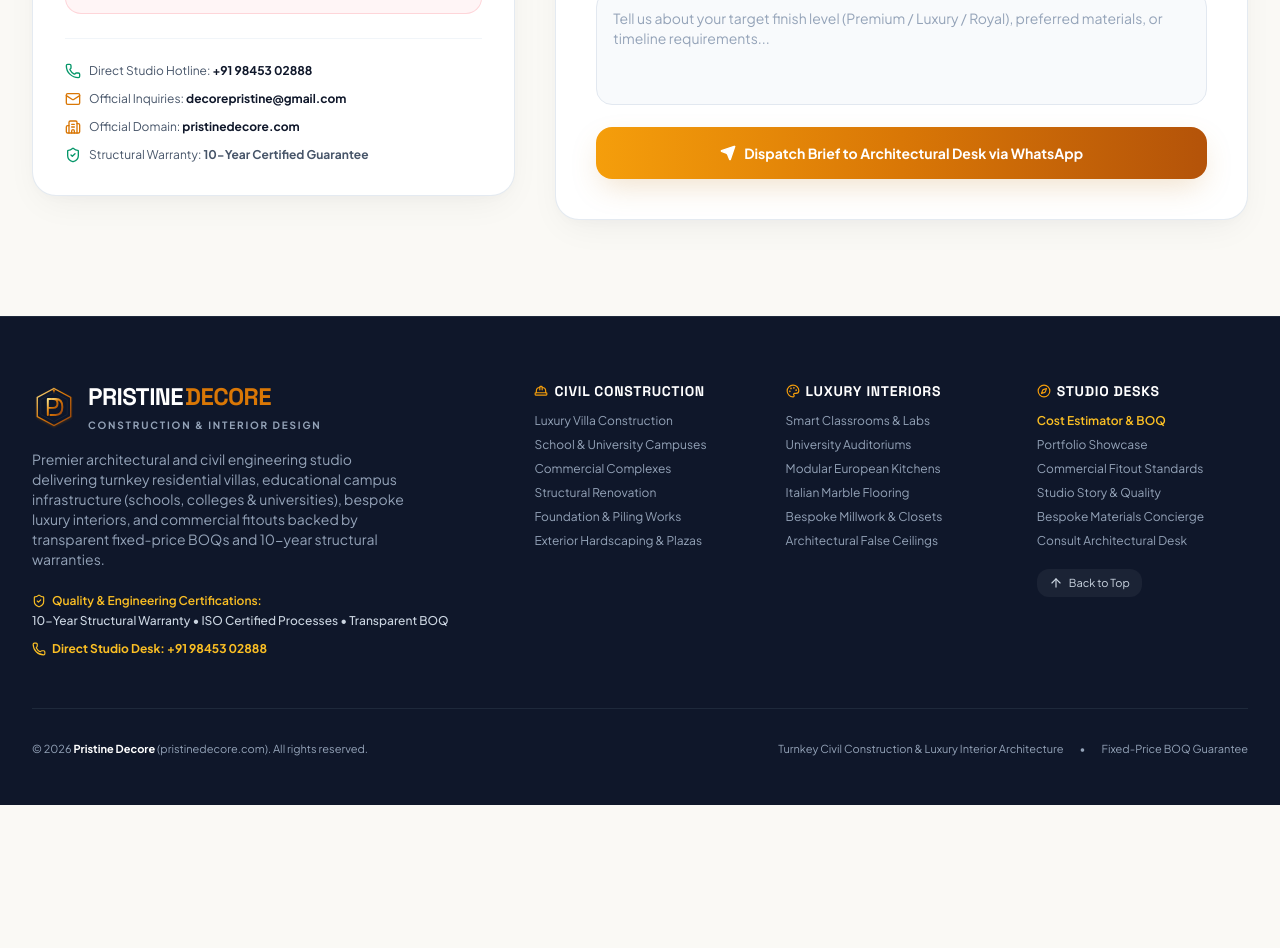
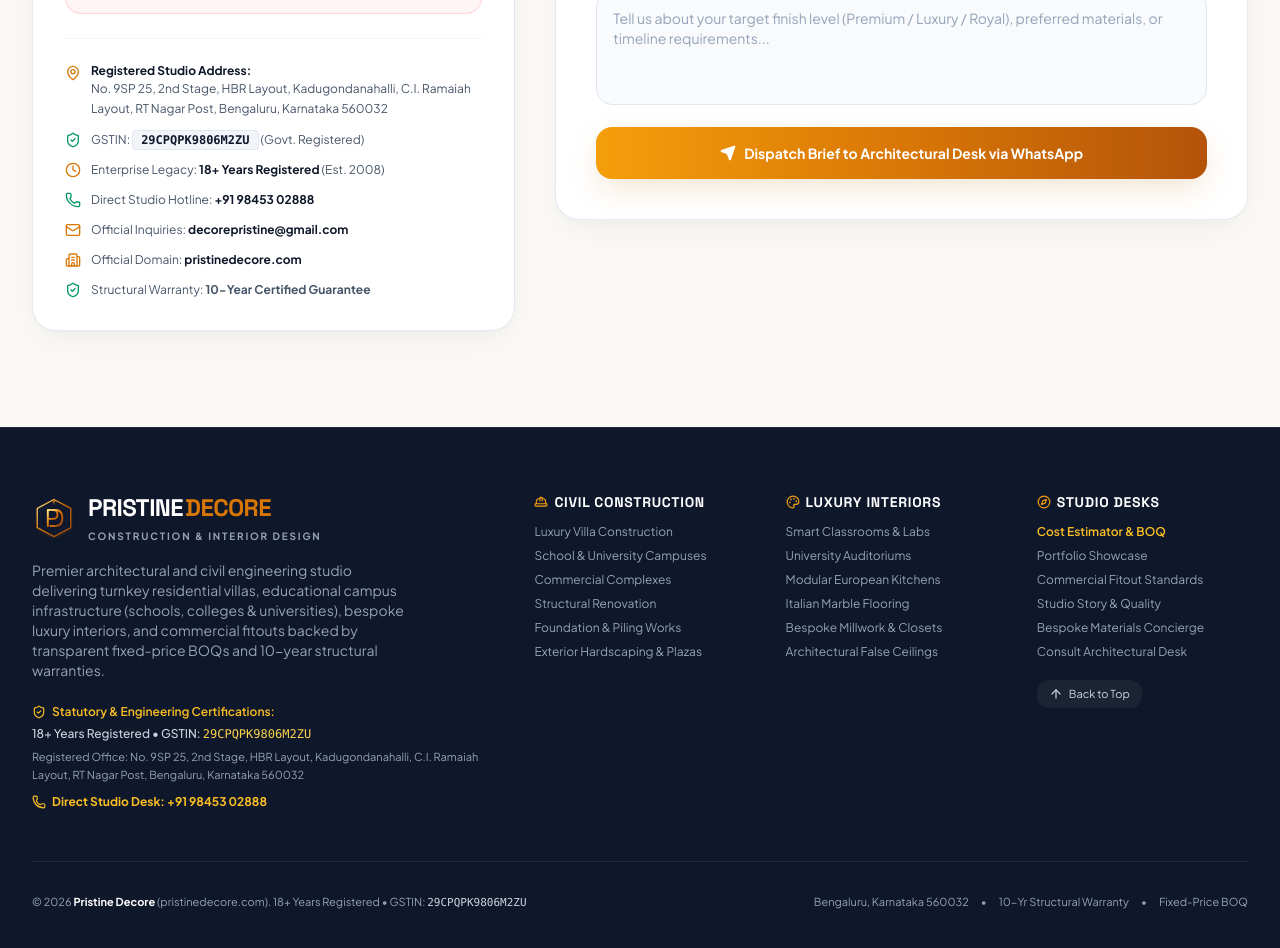
Before and after one commit to razak221/network, a React (Vite) app: page /contact in a window 1280 px wide. Shown: the part 900-1848 px from the top of the page. Before the commit the page ends 1705 px from the top, so only its background shows below. Built offline with nearby package versions, Linux system fonts and the light colour scheme; no server answers.

Commit message:
feat: add 18+ years registration credentials, GSTIN 29CPQPK9806M2ZU, and registered Bengaluru address across site

```diff
--- a/index.html
+++ b/index.html
@@ -8,7 +8,7 @@
   <meta name="google-site-verification" content="WgPAoil6wz367LJQS71lrilZkbVlScoaL9BvqBwUP34" />
   <title>Pristine Decore | Turnkey Civil Construction & Luxury Interior Architecture</title>
   <meta name="description"
-    content="Pristine Decore (pristinedecore.com) - Premier architectural atelier for turnkey civil construction, luxury residential villas, schools, colleges, university campuses, bespoke interior design, modular Italian kitchens, and commercial corporate fitouts with fixed-price BOQs and 10-year structural warranty." />
+    content="Pristine Decore (pristinedecore.com) - 18+ Years Registered turnkey civil construction & luxury interior architecture atelier. GSTIN: 29CPQPK9806M2ZU. Luxury residential villas, schools, colleges, university campuses, bespoke interior design, modular Italian kitchens, and commercial corporate fitouts with fixed-price BOQs and 10-year structural warranty." />
   <link rel="canonical" href="https://pristinedecore.com/" />
   <meta name="theme-color" content="#FAF9F5" />
 
@@ -43,11 +43,22 @@
       "@context": "https://schema.org",
       "@type": "GeneralContractor",
       "name": "Pristine Decore",
+      "legalName": "Pristine Decore",
       "url": "https://pristinedecore.com",
       "logo": "https://pristinedecore.com/logo.png",
-      "description": "Turnkey civil construction, bespoke residential architectural design, luxury interior fitouts, modular kitchens, and premium commercial construction.",
+      "description": "18+ Years Registered turnkey civil construction, bespoke residential architectural design, educational campus infrastructure, luxury interior fitouts, modular kitchens, and premium commercial construction.",
       "telephone": "+91-9845302888",
       "email": "decorepristine@gmail.com",
+      "taxID": "29CPQPK9806M2ZU",
+      "foundingDate": "2008",
+      "address": {
+        "@type": "PostalAddress",
+        "streetAddress": "No. 9SP 25, 2nd Stage, HBR Layout, Kadugondanahalli, C.I. Ramaiah Layout, RT Nagar Post",
+        "addressLocality": "Bengaluru",
+        "addressRegion": "Karnataka",
+        "postalCode": "560032",
+        "addressCountry": "IN"
+      },
       "areaServed": "National",
       "hasOfferCatalog": {
         "@type": "OfferCatalog",
--- a/src/components/ContactSection.jsx
+++ b/src/components/ContactSection.jsx
@@ -104,6 +104,19 @@ export default function ContactSection() {
                     <div className="text-xs text-slate-500 font-semibold uppercase tracking-wider">Consultation & Site Hours</div>
                     <div className="text-sm font-bold text-slate-900">Monday - Saturday (9:00 AM - 7:30 PM)</div>
                     <div className="text-xs text-slate-500 mt-0.5">On-site structural inspections available 7 days a week</div>
+                  </div>
+                </div>
+
+                <div className="flex items-start gap-3.5">
+                  <div className="w-11 h-11 rounded-2xl bg-amber-50 border border-amber-200 flex items-center justify-center text-amber-700 shrink-0 shadow-soft-sm">
+                    <MapPin className="w-5 h-5" />
+                  </div>
+                  <div>
+                    <div className="text-xs text-slate-500 font-semibold uppercase tracking-wider">Registered Studio Address</div>
+                    <div className="text-xs sm:text-sm font-bold text-slate-900 leading-snug">{CONTACT_CONFIG.studioAddress}</div>
+                    <div className="text-[11px] text-amber-800 font-medium mt-1">
+                      18+ Years Registered • GSTIN: <span className="font-mono font-bold">{CONTACT_CONFIG.gstin}</span>
+                    </div>
                   </div>
                 </div>
               </div>
--- a/src/components/EventBuilder.jsx
+++ b/src/components/EventBuilder.jsx
@@ -476,7 +476,8 @@ export default function EventBuilder({ isOpenModal = false, onClose, hideHeader
         <div className="flex items-center justify-between border-b-2 border-slate-900 pb-4 mb-6">
           <div>
             <h1 className="font-heading text-2xl font-bold text-slate-900 tracking-tight">PRISTINE DECORE</h1>
-            <p className="text-xs uppercase tracking-widest text-slate-500">Turnkey Construction &amp; Luxury Interior Atelier</p>
+            <p className="text-xs uppercase tracking-widest text-slate-500">Turnkey Construction &amp; Luxury Interior Atelier • 18+ Years Registered</p>
+            <p className="text-[10px] text-slate-600 mt-0.5">GSTIN: {CONTACT_CONFIG.gstin} • {CONTACT_CONFIG.studioAddress}</p>
           </div>
           <div className="text-right">
             <span className="inline-block px-3 py-1 bg-slate-900 text-white text-xs font-bold uppercase rounded">
--- a/src/components/Footer.jsx
+++ b/src/components/Footer.jsx
@@ -35,13 +35,16 @@ export default function Footer() {
               Premier architectural and civil engineering studio delivering turnkey residential villas, educational campus infrastructure (schools, colleges &amp; universities), bespoke luxury interiors, and commercial fitouts backed by transparent fixed-price BOQs and 10-year structural warranties.
             </p>
 
-            <div className="pt-2 text-xs text-slate-300 space-y-1">
+            <div className="pt-2 text-xs text-slate-300 space-y-1.5">
               <div className="text-amber-400 font-semibold flex items-center gap-1.5">
                 <ShieldCheck className="w-3.5 h-3.5 text-amber-400" />
-                <span>Quality & Engineering Certifications:</span>
+                <span>Statutory &amp; Engineering Certifications:</span>
               </div>
-              <div className="text-slate-300 font-medium">10-Year Structural Warranty • ISO Certified Processes • Transparent BOQ</div>
-              <div className="pt-2">
+              <div className="text-slate-300 font-medium">18+ Years Registered • GSTIN: <span className="font-mono text-amber-300">{CONTACT_CONFIG.gstin}</span></div>
+              <div className="text-slate-400 text-[11px] leading-relaxed">
+                Registered Office: {CONTACT_CONFIG.studioAddress}
+              </div>
+              <div className="pt-1">
                 <a href="tel:+919845302888" className="inline-flex items-center gap-1.5 text-amber-400 hover:text-amber-300 font-bold transition-colors">
                   <Phone className="w-3.5 h-3.5" />
                   <span>Direct Studio Desk: +91 98453 02888</span>
@@ -113,12 +116,14 @@ export default function Footer() {
         {/* Bottom Copyright */}
         <div className="pt-8 flex flex-col sm:flex-row items-center justify-between gap-4 text-[11px] text-slate-400">
           <div>
-            © {new Date().getFullYear()} <strong className="text-white">Pristine Decore</strong> ({CONTACT_CONFIG.domain}). All rights reserved.
+            © {new Date().getFullYear()} <strong className="text-white">Pristine Decore</strong> ({CONTACT_CONFIG.domain}). 18+ Years Registered • GSTIN: <span className="font-mono text-slate-300">{CONTACT_CONFIG.gstin}</span>
           </div>
-          <div className="flex items-center gap-4 text-slate-400">
-            <span>Turnkey Civil Construction & Luxury Interior Architecture</span>
+          <div className="flex items-center gap-3 text-slate-400">
+            <span>Bengaluru, Karnataka 560032</span>
             <span>•</span>
-            <span>Fixed-Price BOQ Guarantee</span>
+            <span>10-Yr Structural Warranty</span>
+            <span>•</span>
+            <span>Fixed-Price BOQ</span>
           </div>
         </div>
       </div>
--- a/src/components/Hero.jsx
+++ b/src/components/Hero.jsx
@@ -35,7 +35,7 @@ export default function Hero({ onOpenConfigurator }) {
           <div className="inline-flex items-center gap-2.5 px-5 py-2 rounded-full bg-white border border-amber-300/80 text-amber-900 text-xs sm:text-sm font-semibold tracking-wide shadow-luxury-sm">
             <span className="w-2 h-2 rounded-full bg-emerald-500 animate-pulse"></span>
             <span className="uppercase tracking-widest text-[11px] font-bold text-amber-800">
-              Turnkey Architectural Construction &amp; Luxury Interior Atelier
+              18+ Years Registered • GSTIN: {CONTACT_CONFIG.gstin} • Turnkey Civil &amp; Interior Atelier
             </span>
           </div>
 
@@ -86,14 +86,14 @@ export default function Hero({ onOpenConfigurator }) {
           <div className="pt-2 flex justify-center">
             <div className="inline-flex flex-wrap items-center justify-center gap-2.5 text-xs sm:text-sm text-slate-700 bg-white/90 backdrop-blur-md px-5 py-2.5 rounded-full border border-slate-200/90 shadow-luxury-sm">
               <ShieldCheck className="w-4 h-4 text-amber-600 shrink-0" />
-              <span className="text-slate-500 font-medium">The Pristine Standards:</span>
+              <span className="text-slate-500 font-medium">Statutory &amp; Quality Credentials:</span>
+              <span className="font-bold text-amber-900 bg-amber-50 px-2.5 py-0.5 rounded-full border border-amber-200">18+ Years Registered</span>
+              <span className="text-amber-400">•</span>
+              <span className="font-mono font-bold text-slate-900">GSTIN: {CONTACT_CONFIG.gstin}</span>
+              <span className="text-amber-400">•</span>
               <span className="font-bold text-slate-900">10-Year Structural Warranty</span>
               <span className="text-amber-400">•</span>
               <span className="font-bold text-slate-900">Fixed-Price BOQ</span>
-              <span className="text-amber-400">•</span>
-              <span className="font-bold text-slate-900">100% On-Time Handover</span>
-              <span className="text-amber-400">•</span>
-              <span className="font-bold text-slate-900">Resident Site Engineers</span>
             </div>
           </div>
 
@@ -102,9 +102,9 @@ export default function Hero({ onOpenConfigurator }) {
             <div className="p-5 rounded-3xl bg-white border border-slate-200/90 shadow-luxury hover:shadow-luxury-lg transition-all card-luxury">
               <div className="flex items-center gap-2 text-amber-600 mb-1">
                 <Building2 className="w-5 h-5" />
-                <span className="font-heading font-bold text-xl text-slate-900">250+</span>
+                <span className="font-heading font-bold text-xl text-slate-900">18+ Years</span>
               </div>
-              <p className="text-xs text-slate-500 font-semibold">Villas, Campuses & Commercial Built</p>
+              <p className="text-xs text-slate-500 font-semibold">Registered Construction Firm (GSTIN Verified)</p>
             </div>
 
             <div className="p-5 rounded-3xl bg-white border border-slate-200/90 shadow-luxury hover:shadow-luxury-lg transition-all card-luxury">
@@ -120,7 +120,7 @@ export default function Hero({ onOpenConfigurator }) {
                 <Compass className="w-5 h-5" />
                 <span className="font-heading font-bold text-xl text-slate-900">400+</span>
               </div>
-              <p className="text-xs text-slate-500 font-semibold">Luxury Residential & Institutional Spaces</p>
+              <p className="text-xs text-slate-500 font-semibold">Villas, Campuses & Luxury Interiors</p>
             </div>
 
             <div className="p-5 rounded-3xl bg-white border border-slate-200/90 shadow-luxury hover:shadow-luxury-lg transition-all card-luxury">
--- a/src/components/Navbar.jsx
+++ b/src/components/Navbar.jsx
@@ -55,8 +55,8 @@ export default function Navbar({ onOpenConfigurator, onOpenContact }) {
       {/* Top Banner Alert (Soft Light Champagne) */}
       <div className="bg-amber-50 text-amber-900 border-b border-amber-200/50 px-4 py-1.5 text-xs font-semibold text-center tracking-wide flex flex-wrap items-center justify-center gap-2">
         <span className="inline-block w-2 h-2 rounded-full bg-amber-600 animate-pulse"></span>
-        <span>TURNKEY CIVIL CONSTRUCTION &amp; LUXURY INTERIOR ATELIER</span>
-        <span className="hidden sm:inline opacity-70">• 10-Year Structural Warranty • Studio Desk:</span>
+        <span>18+ YEARS REGISTERED • GSTIN: {CONTACT_CONFIG.gstin} • TURNKEY CIVIL &amp; INTERIORS</span>
+        <span className="hidden sm:inline opacity-70">• 10-Yr Warranty • Studio Desk:</span>
         <a href="tel:+919845302888" className="font-bold text-amber-950 hover:underline flex items-center gap-1">
           <PhoneCall className="w-3 h-3 text-amber-700" />
           <span>+91 98453 02888</span>
--- a/src/config/contact.js
+++ b/src/config/contact.js
@@ -64,8 +64,18 @@ export const CONTACT_CONFIG = {
     }
   },
 
-  // Studio Address
-  studioAddress: "Atelier Suite 402, Signature Towers, Prime Business District",
+  // Statutory Registrations & Credentials
+  gstin: "29CPQPK9806M2ZU",
+  registrationYears: "18+ Years Registered",
+  experienceYears: "18+ Years",
+  establishedYear: "2008",
+
+  // Official Registered Studio Address
+  studioAddress: "No. 9SP 25, 2nd Stage, HBR Layout, Kadugondanahalli, C.I. Ramaiah Layout, RT Nagar Post, Bengaluru, Karnataka 560032",
+  shortAddress: "No. 9SP 25, 2nd Stage, HBR Layout, Bengaluru 560032",
+  city: "Bengaluru",
+  state: "Karnataka",
+  pincode: "560032",
   operatingHours: "Monday – Saturday: 9:00 AM – 7:30 PM (Site Operations 24/7)",
 
   // Helper function to build pre-filled WhatsApp URLs
--- a/src/pages/AboutPage.jsx
+++ b/src/pages/AboutPage.jsx
@@ -45,6 +45,37 @@ export default function AboutPage() {
           <p className="text-slate-600 text-sm sm:text-base lg:text-lg leading-relaxed">
             Pristine Decore was established to unite certified civil structural engineering with bespoke European interior design and transparent fixed-price BOQs.
           </p>
+        </div>
+      </div>
+
+      {/* Statutory Registration & Corporate Credentials Card */}
+      <div className="max-w-7xl mx-auto px-4 sm:px-6 lg:px-8 mb-16">
+        <div className="p-6 sm:p-8 rounded-3xl bg-gradient-to-r from-amber-50/80 via-white to-teal-50/80 border border-amber-200/90 shadow-luxury flex flex-col md:flex-row items-center justify-between gap-6">
+          <div className="flex items-start sm:items-center gap-4">
+            <div className="w-14 h-14 rounded-2xl bg-amber-500 text-white flex items-center justify-center font-bold text-xl shrink-0 shadow-soft-gold">
+              18+
+            </div>
+            <div>
+              <div className="inline-flex items-center gap-2 text-xs font-bold uppercase tracking-wider text-amber-800">
+                <ShieldCheck className="w-4 h-4 text-emerald-600" />
+                <span>18+ Years Registered Enterprise (Est. 2008)</span>
+              </div>
+              <h3 className="font-heading font-bold text-xl sm:text-2xl text-slate-900 mt-1">
+                Govt. Registered Civil &amp; Interior Atelier
+              </h3>
+              <p className="text-xs sm:text-sm text-slate-600 mt-1">
+                GSTIN: <span className="font-mono font-bold text-slate-900">{CONTACT_CONFIG.gstin}</span> • Registered Office: {CONTACT_CONFIG.studioAddress}
+              </p>
+            </div>
+          </div>
+          <div className="flex items-center gap-2 shrink-0">
+            <span className="px-4 py-2 rounded-xl text-xs font-bold bg-white border border-slate-200 text-slate-800 shadow-soft-sm">
+              IS 456 Seismic Compliant
+            </span>
+            <span className="px-4 py-2 rounded-xl text-xs font-bold bg-white border border-slate-200 text-slate-800 shadow-soft-sm">
+              10-Yr Structural Warranty
+            </span>
+          </div>
         </div>
       </div>
 
--- a/src/pages/ContactPage.jsx
+++ b/src/pages/ContactPage.jsx
@@ -158,20 +158,41 @@ export default function ContactPage() {
               </div>
 
               {/* Office & Official Credentials */}
-              <div className="border-t border-slate-100 pt-6 space-y-3 text-xs text-slate-600">
-                <div className="flex items-center gap-2">
+              <div className="border-t border-slate-100 pt-6 space-y-3.5 text-xs text-slate-600">
+                <div className="flex items-start gap-2.5">
+                  <MapPin className="w-4 h-4 text-amber-600 shrink-0 mt-0.5" />
+                  <div>
+                    <span className="font-bold text-slate-900 block">Registered Studio Address:</span>
+                    <span className="text-slate-600 leading-relaxed block">{CONTACT_CONFIG.studioAddress}</span>
+                  </div>
+                </div>
+
+                <div className="flex items-center gap-2.5">
+                  <ShieldCheck className="w-4 h-4 text-emerald-600 shrink-0" />
+                  <span>GSTIN: <strong className="font-mono text-slate-900 bg-slate-100 px-2 py-0.5 rounded border border-slate-200">{CONTACT_CONFIG.gstin}</strong> (Govt. Registered)</span>
+                </div>
+
+                <div className="flex items-center gap-2.5">
+                  <Clock className="w-4 h-4 text-amber-600 shrink-0" />
+                  <span>Enterprise Legacy: <strong className="text-slate-900">{CONTACT_CONFIG.registrationYears}</strong> (Est. 2008)</span>
+                </div>
+
+                <div className="flex items-center gap-2.5">
                   <Phone className="w-4 h-4 text-emerald-600 shrink-0" />
                   <span>Direct Studio Hotline: <a href="tel:+919845302888" className="text-slate-900 font-bold hover:text-amber-700 transition-colors">{CONTACT_CONFIG.phoneDisplay}</a></span>
                 </div>
-                <div className="flex items-center gap-2">
+
+                <div className="flex items-center gap-2.5">
                   <Mail className="w-4 h-4 text-amber-600 shrink-0" />
                   <span>Official Inquiries: <strong className="text-slate-900">{CONTACT_CONFIG.email}</strong></span>
                 </div>
-                <div className="flex items-center gap-2">
+
+                <div className="flex items-center gap-2.5">
                   <Building2 className="w-4 h-4 text-amber-600 shrink-0" />
                   <span>Official Domain: <strong className="text-slate-900">{CONTACT_CONFIG.domain}</strong></span>
                 </div>
-                <div className="flex items-center gap-2">
+
+                <div className="flex items-center gap-2.5">
                   <ShieldCheck className="w-4 h-4 text-emerald-600 shrink-0" />
                   <span>Structural Warranty: <strong>10-Year Certified Guarantee</strong></span>
                 </div>
```
